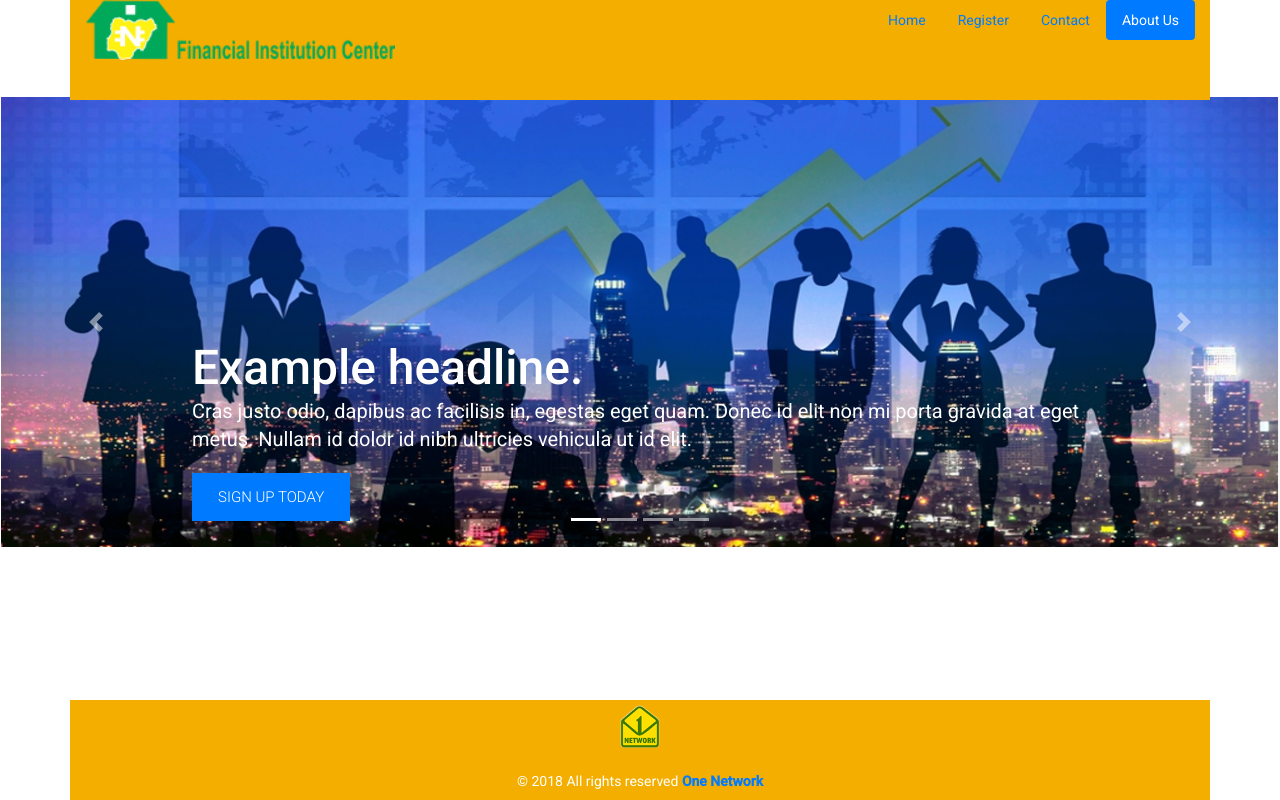
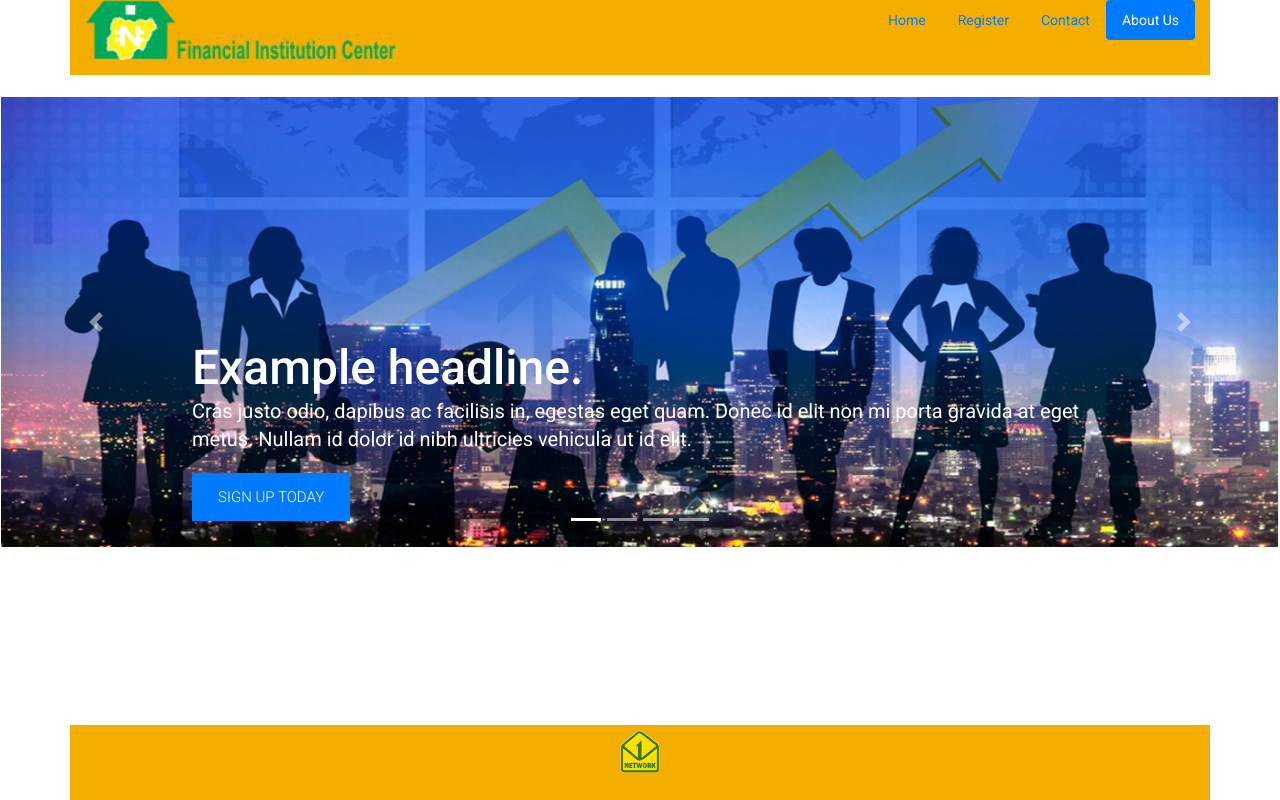
Before and after one commit to imosudi/fic, a Flask app: page /about in a window 1280 px wide. Run offline with Flask 2, Linux system fonts and the light colour scheme; some libraries are stand-ins or nearby versions.

Commit message:
App Update- SQnavbar/footer fixed and  colour

```diff
--- a/templates/layout.html
+++ b/templates/layout.html
@@ -220,7 +220,7 @@ document.getElementById('Longitude1').value = position.coords.longitude;
       		</button>
             {% block navbar %}
             <div class="container">
-            	<div class="container header clearfix fixed-top "  style="border: 0px solid #008000;text-align:left; background-color:#F4AE00; height: 100px;">
+            	<div class="container header clearfix fixed-top "  style="border: 0px solid #008000;text-align:left; background-color:#F4AE00; height: 75px;">
         			<nav>
           				<ul class="nav nav-pills float-right">
           					<li class="nav-item">
@@ -279,7 +279,7 @@ document.getElementById('Longitude1').value = position.coords.longitude;
 
 
     {% block footer %}
-		<footer  class="clearfix container footer fixed-bottom" style="padding-bottom: 5px;padding-top: 5px; border: 0px solid #008000; background-color:#F4AE00; height: 100px;">
+		<footer  class="clearfix container footer fixed-bottom" style="padding-bottom: 5px;padding-top: 5px; border: 0px solid #008000; background-color:#F4AE00; height: 75px;">
 			<!--div class="container"-->
 				<div class="row">
 					<div class="col-md-12 text-success">
```
